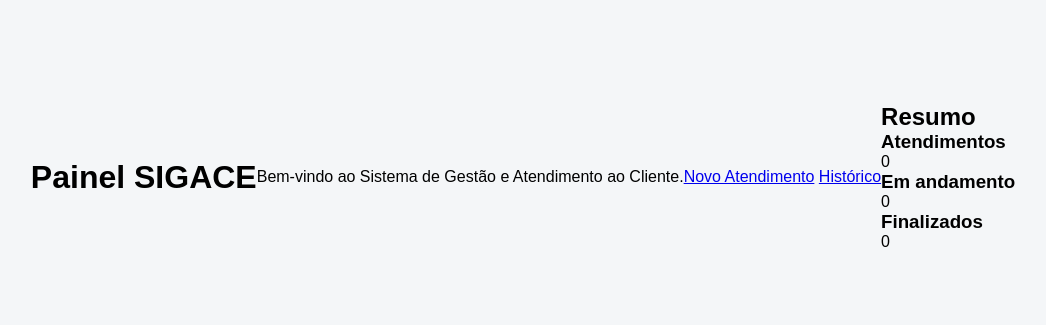
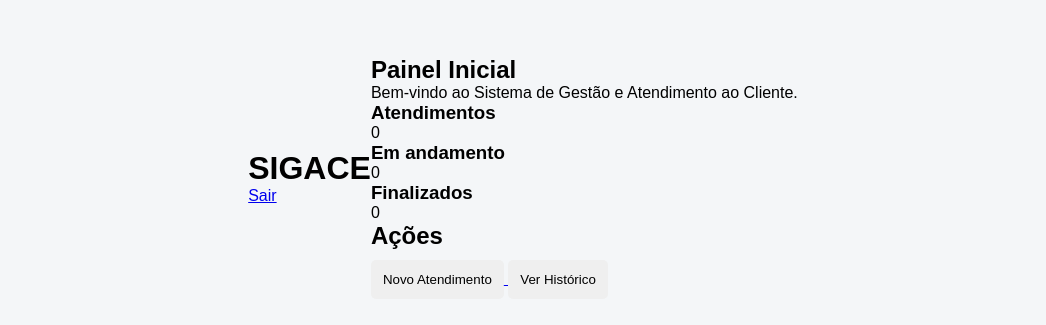
Before and after one commit to narrandra058-lab/SIGACE, a plain HTML site: page pages/dashboard.html in a window 1280 px wide. Shown: the part 223-548 px from the top of the page, without its empty margins (117-1163 px from the left). Drawn offline with Linux system fonts and the light colour scheme.

Commit message:
Update dashboard.html
Organiza painel inicial do SIGACE

```diff
--- a/pages/dashboard.html
+++ b/pages/dashboard.html
@@ -3,39 +3,70 @@
 <head>
     <meta charset="UTF-8">
     <meta name="viewport" content="width=device-width, initial-scale=1.0">
+
     <title>SIGACE - Painel</title>
+
     <link rel="stylesheet" href="../css/style.css">
 </head>
 
 <body>
 
-    <h1>Painel SIGACE</h1>
+    <header class="topo">
+        <h1>SIGACE</h1>
 
-    <p>Bem-vindo ao Sistema de Gestão e Atendimento ao Cliente.</p>
+        <a href="../index.html">
+            Sair
+        </a>
+    </header>
 
-    <nav>
-        <a href="atendimento.html">Novo Atendimento</a>
-        <a href="historico.html">Histórico</a>
-    </nav>
+    <main class="dashboard">
 
-    <section>
-        <h2>Resumo</h2>
+        <h2>Painel Inicial</h2>
 
-        <div>
+        <p>
+            Bem-vindo ao Sistema de Gestão e Atendimento ao Cliente.
+        </p>
+
+        <section class="cards">
+
+            <div class="card">
                 <h3>Atendimentos</h3>
-            <p>0</p>
+                <p id="totalAtendimentos">0</p>
             </div>
 
-        <div>
+            <div class="card">
                 <h3>Em andamento</h3>
-            <p>0</p>
+                <p id="atendimentosAndamento">0</p>
             </div>
 
-        <div>
+            <div class="card">
                 <h3>Finalizados</h3>
-            <p>0</p>
+                <p id="atendimentosFinalizados">0</p>
             </div>
+
         </section>
+
+        <section class="acoes">
+
+            <h2>Ações</h2>
+
+            <a href="atendimento.html">
+                <button type="button">
+                    Novo Atendimento
+                </button>
+            </a>
+
+            <a href="historico.html">
+                <button type="button">
+                    Ver Histórico
+                </button>
+            </a>
+
+        </section>
+
+    </main>
+
+    <script src="../js/script.js"></script>
 
 </body>
 </html>
```
Lines whose indentation alone changed are shown as unchanged.
